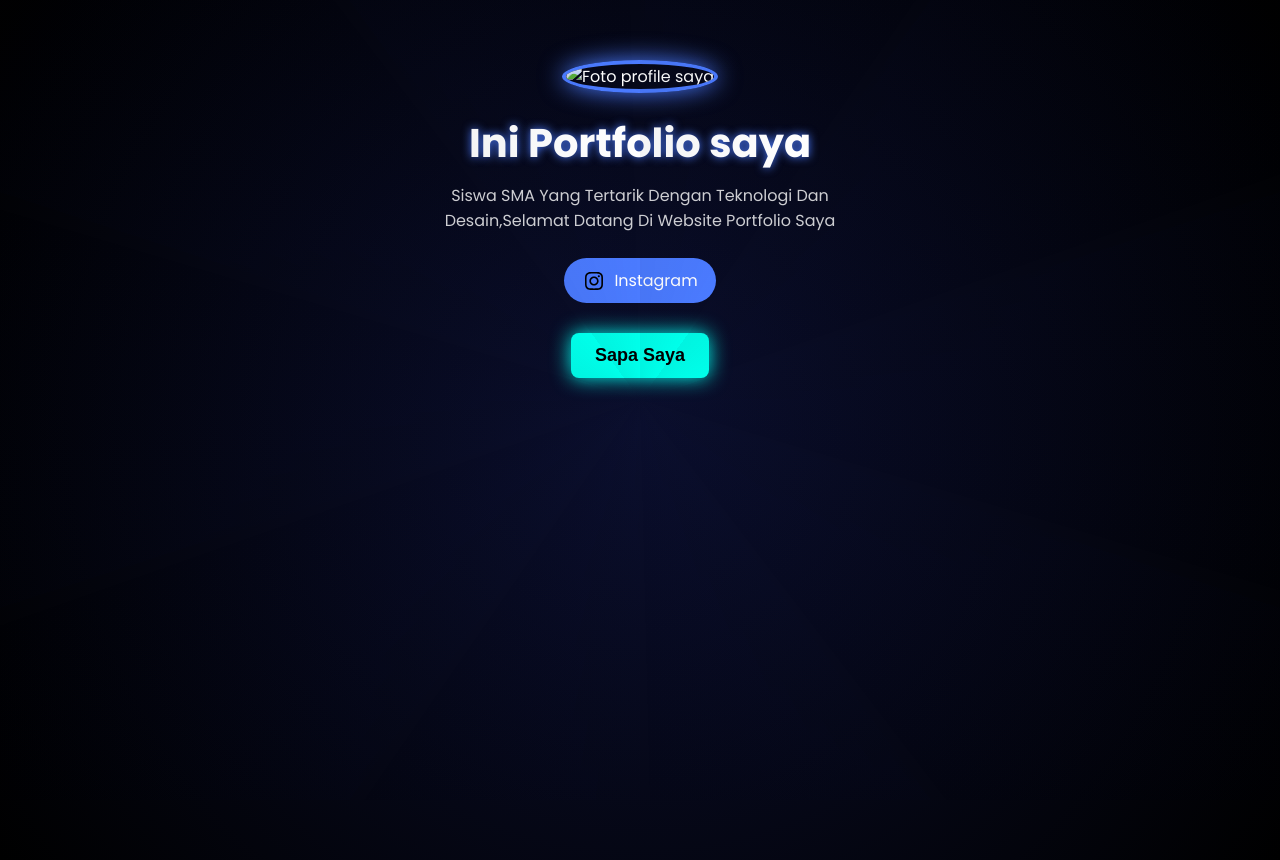
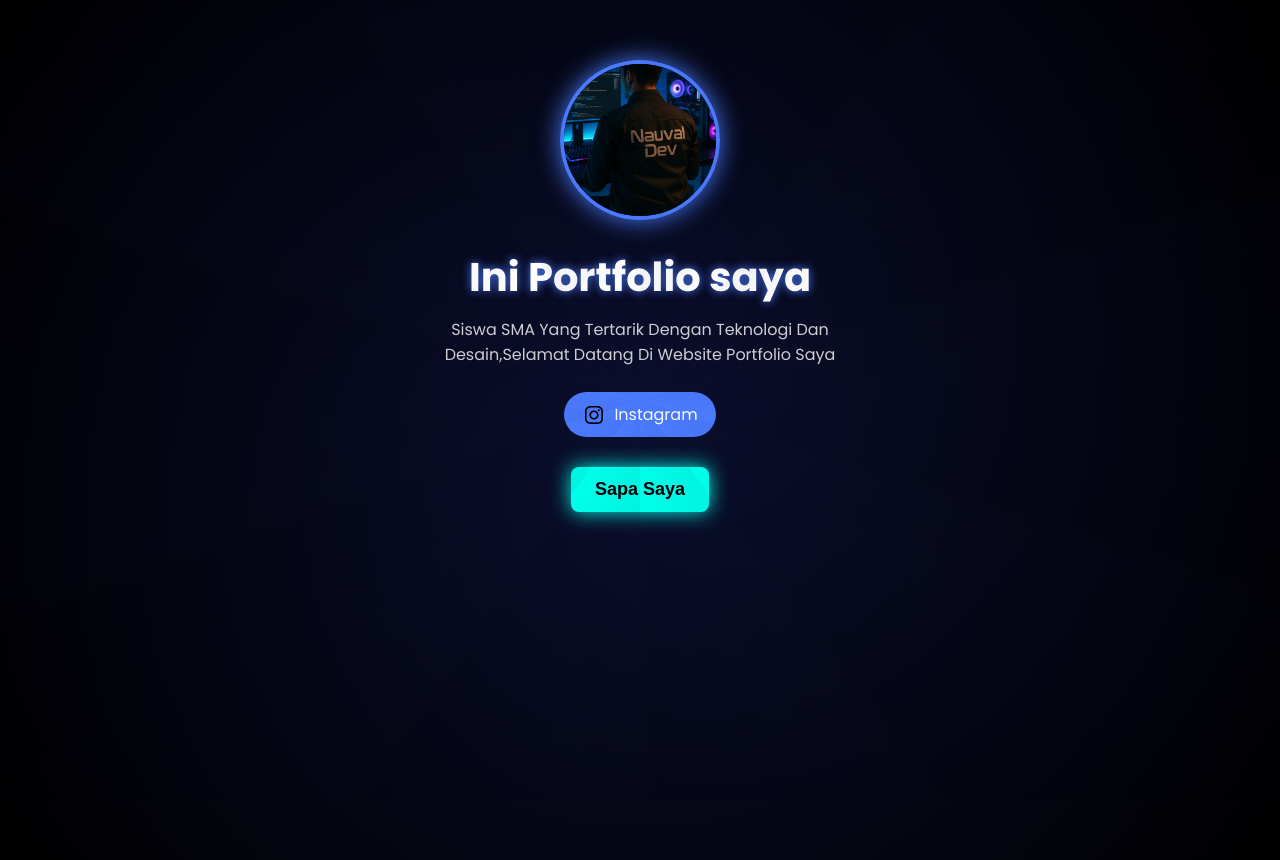
Before and after one commit to nopal2008/Latihan, a plain HTML site: page index.html in a window 1280 px wide. Drawn offline with Linux system fonts and the light colour scheme.

Commit message:
Fix image source in index.html

```diff
--- a/index.html
+++ b/index.html
@@ -8,7 +8,7 @@
 </head>
 <body>
     <div class="header">
-    <img src="img/me.webp" alt="Foto profile saya" srcset="">
+    <img src="me.webp" alt="Foto profile saya" srcset="">
     <h1>Ini Portfolio saya</h1>
     <p>Siswa SMA Yang Tertarik Dengan Teknologi Dan Desain,Selamat Datang Di Website Portfolio Saya</p>
      <div id="linkig">
```
